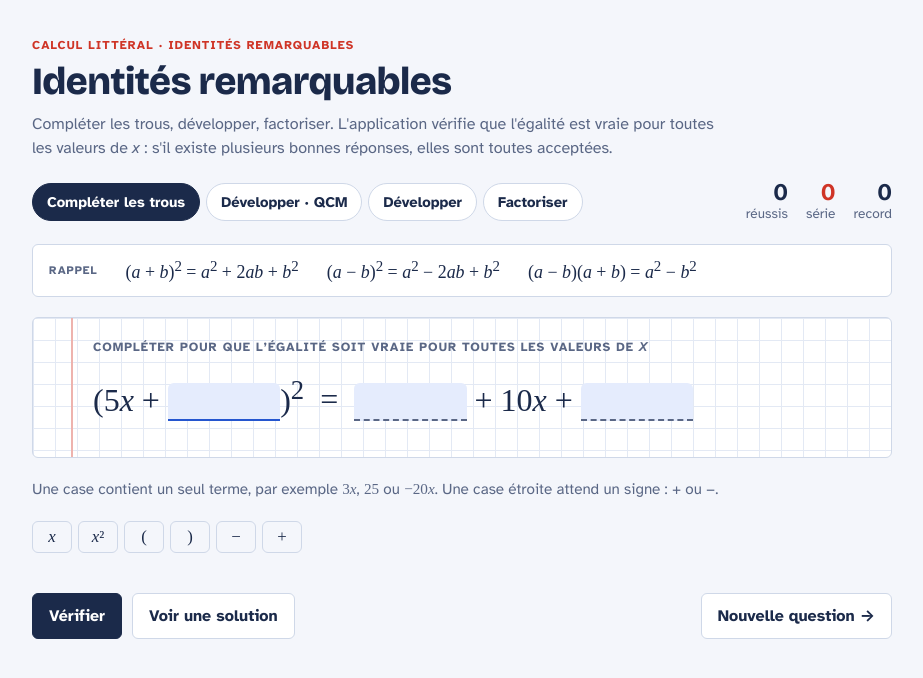
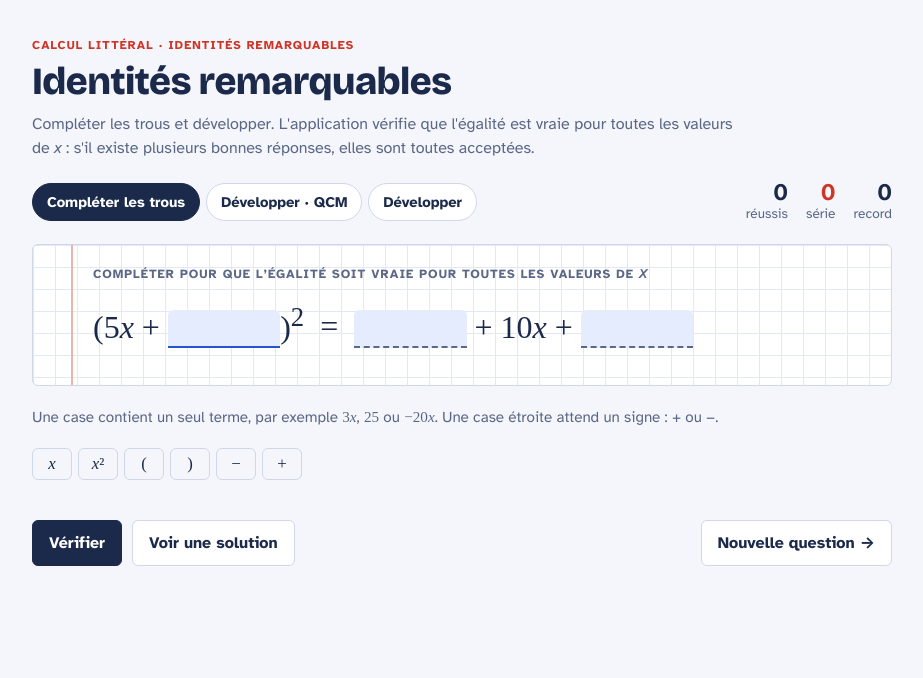
Before and after one commit to fxbambini/identite-rmq, a plain HTML site: page index.html in a window 1280 px wide. Shown: the whole page, without its empty margins (178-1101 px from the left). Drawn offline with nearby package versions, Linux system fonts and the light colour scheme; a web font is replaced by a local one.

Commit message:
Add files via upload

```diff
--- a/index.html
+++ b/index.html
@@ -1,11 +1,10 @@
-<!doctype html><html lang="fr"><head><meta charset="utf-8"><meta name="viewport" content="width=device-width, initial-scale=1, viewport-fit=cover"></head><body>
-<title>Identités remarquables</title>
+<!doctype html><html lang="fr"><head><meta charset="utf-8"><meta name="viewport" content="width=device-width, initial-scale=1, viewport-fit=cover"></head><body><title>Identités remarquables</title>
 <meta name="claude:viewport-fit-sides" content="cover">
 <link rel="preconnect" href="https://fonts.googleapis.com">
 <link rel="preconnect" href="https://fonts.gstatic.com" crossorigin>
 <link rel="stylesheet" href="https://fonts.googleapis.com/css2?family=Atkinson+Hyperlegible:ital,wght@0,400;0,700;1,400&family=Bricolage+Grotesque:opsz,wght@12..96,700;12..96,800&family=STIX+Two+Text:ital,wght@0,400;0,600;1,400;1,600&display=swap">
 <style>
-/* Layout : une colonne — modes + score, rappel des trois formules, carte quadrillée avec la question, réponse, aides */
+/* Layout : une colonne — modes + score, carte quadrillée avec la question, réponse, aides */
 :root{
   --paper:#f4f6fb; --surface:#ffffff; --grid:#e3e9f4; --margin:#eeb3ae;
   --ink:#1b2a4a; --muted:#5a6785; --line:#cfd8e8;
@@ -104,7 +103,7 @@ input.hole.ok{background:var(--ok-soft);border-bottom:2px solid var(--ok)}
   <header>
     <p class="eyebrow">Calcul littéral · Identités remarquables</p>
     <h1>Identités remarquables</h1>
-    <p class="lede">Compléter les trous, développer, factoriser. L'application vérifie que l'égalité est vraie pour toutes les valeurs de <i>x</i> : s'il existe plusieurs bonnes réponses, elles sont toutes acceptées.</p>
+    <p class="lede">Compléter les trous et développer. L'application vérifie que l'égalité est vraie pour toutes les valeurs de <i>x</i> : s'il existe plusieurs bonnes réponses, elles sont toutes acceptées.</p>
   </header>
 
   <div class="top">
@@ -116,12 +115,6 @@ input.hole.ok{background:var(--ok-soft);border-bottom:2px solid var(--ok)}
     </div>
   </div>
 
-  <div class="memo" aria-label="Rappel">
-    <b>Rappel</b>
-    <span>(<i>a</i> + <i>b</i>)<sup>2</sup> = <i>a</i><sup>2</sup> + 2<i>ab</i> + <i>b</i><sup>2</sup></span>
-    <span>(<i>a</i> − <i>b</i>)<sup>2</sup> = <i>a</i><sup>2</sup> − 2<i>ab</i> + <i>b</i><sup>2</sup></span>
-    <span>(<i>a</i> − <i>b</i>)(<i>a</i> + <i>b</i>) = <i>a</i><sup>2</sup> − <i>b</i><sup>2</sup></span>
-  </div>
 
   <div class="card"><div class="card-in">
     <span class="lab" id="consigne"></span>
@@ -256,7 +249,7 @@ function keyRow(keys,getTarget){ const d=document.createElement('div'); d.classN
   keys.forEach(([v,lab])=>{ const b=document.createElement('button'); b.type='button'; b.className='key'; b.innerHTML=lab;
     b.addEventListener('mousedown',e=>e.preventDefault()); b.onclick=()=>insertAt(getTarget(),v); d.appendChild(b); }); return d; }
 
-const MODES=[['holes','Compléter les trous'],['qcm','Développer · QCM'],['dev','Développer'],['fac','Factoriser']];
+const MODES=[['holes','Compléter les trous'],['qcm','Développer · QCM'],['dev','Développer']];
 const S={mode:'holes',it:null,done:false,sawSol:false,ok:0,streak:0,best:0,last:null};
 try{S.best=+(localStorage.getItem('idr-best')||0)}catch(e){}
 
```
